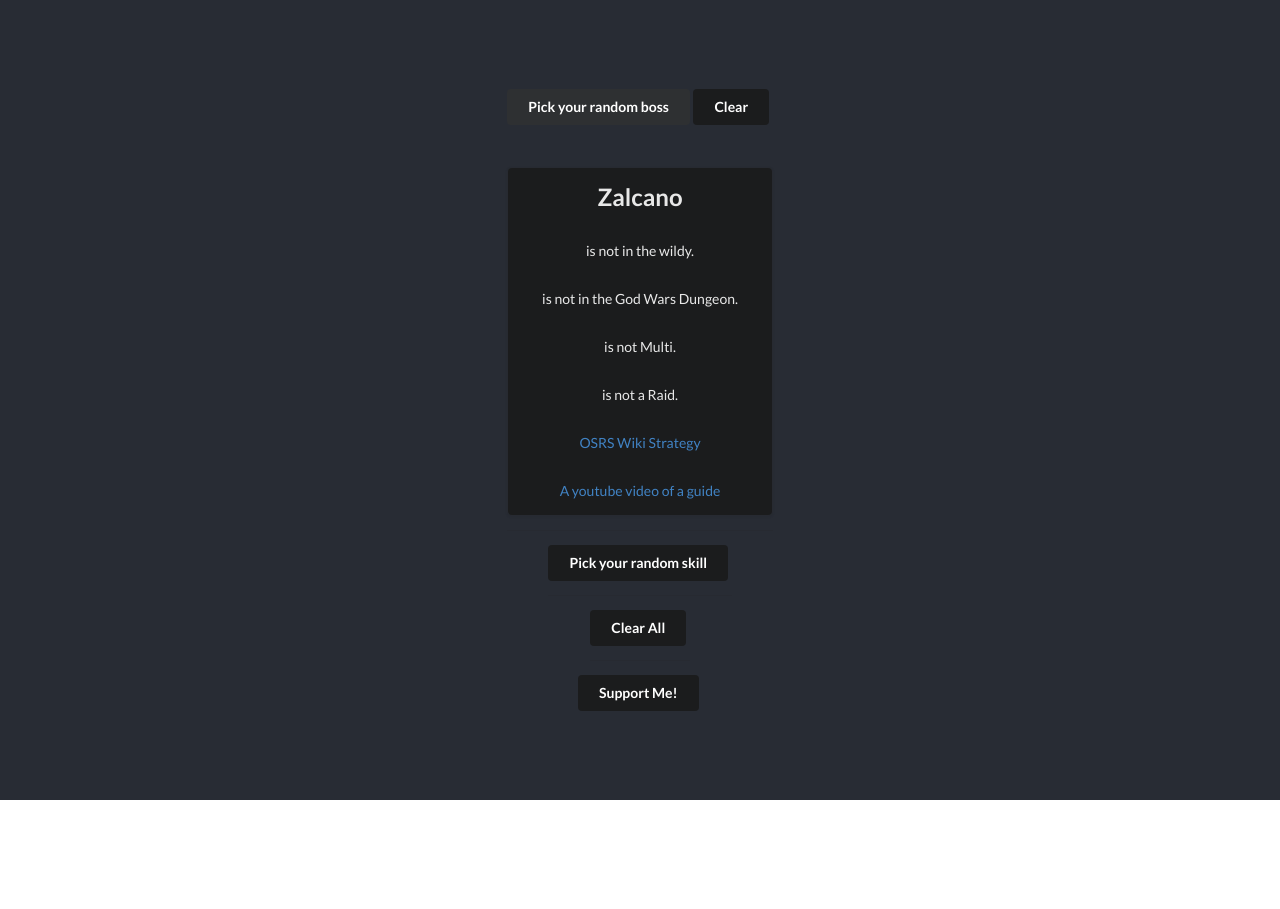
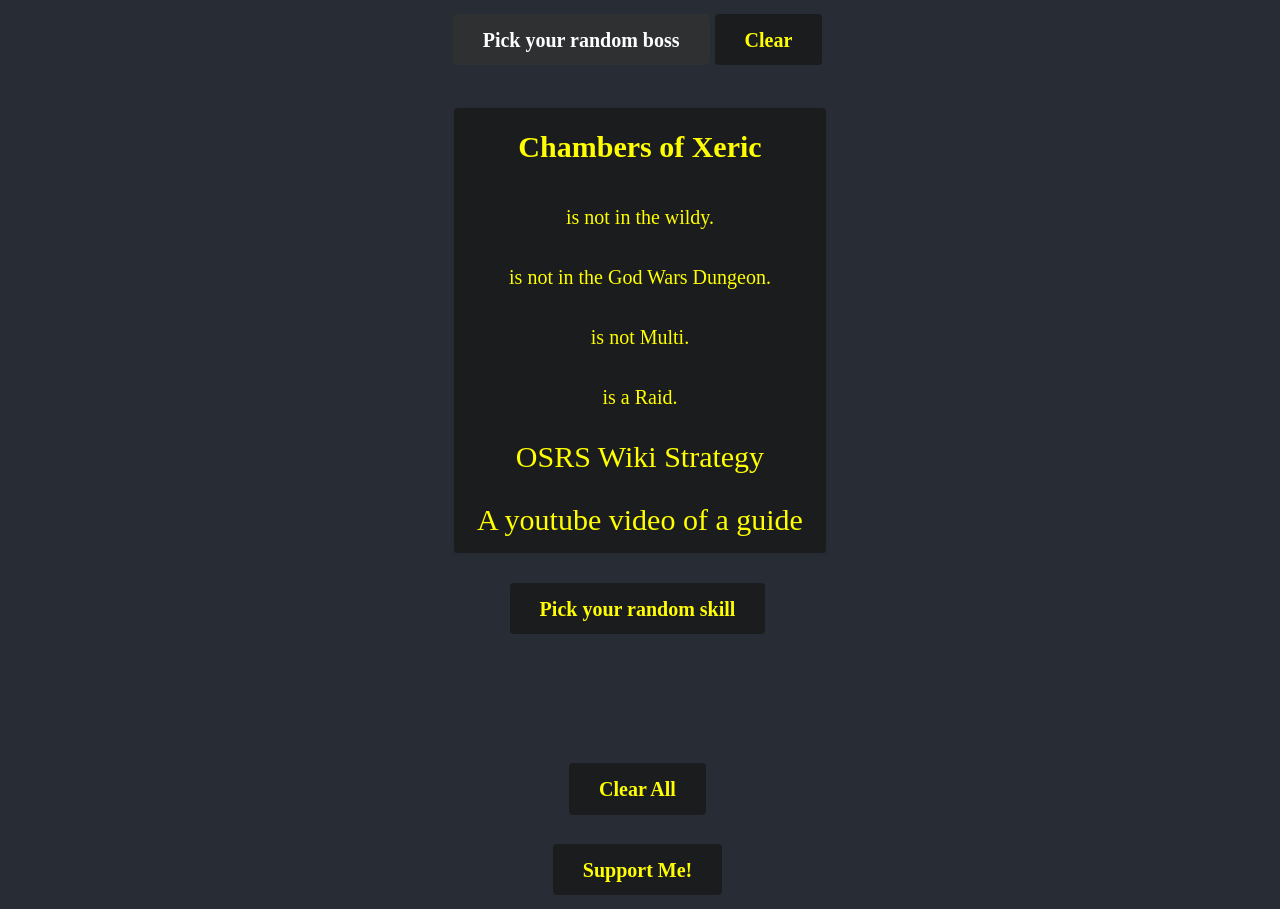
Before and after one commit to JonTelep/osrandom, a React (Create React App) app: page / in a window 1280 px wide. Both pictures are taken after a click on the button "Pick your random boss". Before the commit the page ends 800 px from the top, so only its background shows below. Built offline with nearby package versions, Linux system fonts and the light colour scheme.

Commit message:
Added OSRS Font, Added Filler and Future components.

```diff
--- a/src/App.css
+++ b/src/App.css
@@ -1,5 +1,6 @@
 .App {
   text-align: center;
+  color: yellow;
 }
 
 .App-logo {
@@ -7,22 +8,73 @@
   pointer-events: none;
 }
 
-@media (prefers-reduced-motion: no-preference) {
-  .App-logo {
-    animation: App-logo-spin infinite 20s linear;
-  }
-}
+
 
 .App-header {
   background-color: #282c34;
+
+  font-family: 'runescape_uf';
+  src :local('runescape_uf'), url(./fonts/runescape_uf.ttf) format('truetype');
+  font-size: 20px;
   min-height: 100vh;
   display: flex;
   flex-direction: column;
   align-items: center;
   justify-content: center;
   font-size: calc(10px + 2vmin);
-  color: white;
+  color: yellow;;
 }
+
+.ui.inverted.segment{
+  color: yellow;
+  font-family: 'runescape_uf';
+  src :local('runescape_uf'), url(./fonts/runescape_uf.ttf) format('truetype');
+  font-size: 20px;
+}
+
+.ui.secondary.button{
+  color: yellow;
+  font-family: 'runescape_uf';
+  src :local('runescape_uf'), url(./fonts/runescape_uf.ttf) format('truetype');
+  font-size: 20px;
+}
+
+.ui.secondary.button:hover{
+  color: blue;
+  font-family: 'runescape_uf';
+  src :local('runescape_uf'), url(./fonts/runescape_uf.ttf) format('truetype');
+  font-size: 20px;
+}
+
+.ui.secondary.button:active{
+  color: cyan;
+  font-family: 'runescape_uf';
+  src :local('runescape_uf'), url(./fonts/runescape_uf.ttf) format('truetype');
+  font-size: 20px;
+}
+
+
+h2{
+  color: yellow;
+  font-family: 'runescape_uf';
+  src :local('runescape_uf'), url(./fonts/runescape_uf.ttf) format('truetype');
+  font-size: 30px;
+}
+
+a {
+  color: yellow;
+  font-family: 'runescape_uf';
+  src :local('runescape_uf'), url(./fonts/runescape_uf.ttf) format('truetype');
+  font-size: 30px;
+}
+a:hover {
+  color: pink;
+  font-family: 'runescape_uf';
+  src :local('runescape_uf'), url(./fonts/runescape_uf.ttf) format('truetype');
+  font-size: 30px;
+}
+
+
 
 .App-link {
   color: #61dafb;
--- a/src/App.js
+++ b/src/App.js
@@ -2,7 +2,8 @@
 import React, { useState } from 'react';
 
 import Donation from './components/donation';
-
+import Filler from './components/filler';
+import Future from './components/future';
 
 const bosses = [
   {
@@ -265,6 +266,15 @@
     isRaids: false,
     youtube: 'https://youtu.be/tihXu1-KYVk',
     osrswiki: 'https://oldschool.runescape.wiki/w/The_Nightmare/Strategies'
+  },
+  {
+    name: 'Phosani\'s Nightmare',
+    isGWD: false,
+    isWILDY: false,
+    isMulti: false,
+    isRaids: false,
+    youtube: 'https://youtu.be/pEMxp1PA93A',
+    osrswiki: 'https://oldschool.runescape.wiki/w/Phosani%27s_Nightmare'
   }
 ]
 
@@ -371,6 +381,7 @@
   const [bossesSelected, setBossesSelected] = useState(false);
   const [skillSelected, setSkillSelected] = useState(false);
   const [donationSelected, setDonationSelected] = useState(false);
+  const [futureSelected, setFutureSelected] = useState(false);
 
   //BOSSES
   const [bossName, setBossName] = useState('');
@@ -414,6 +425,10 @@
     setDonationSelected(true);
   }
 
+  const SelectFuture = () => {
+    setFutureSelected(true);
+  }
+
   const ClearAllSelections = () => {
     setBossesSelected(false);
     setSkillSelected(false);
@@ -424,12 +439,12 @@
   const ClearSkillSelection = () => {
     setSkillSelected(false);
   }
-  const ClearDonation = () => {
+  const ClearDonationFuture = () => {
     setDonationSelected(false);
+    setFutureSelected(false);
   }
 
   return (
-
       <div className="App">
         <header className="App-header">
           <div className="ui vertical segment">
@@ -459,6 +474,7 @@
                   <a href={bossYoutube}>A youtube video of a guide</a>
                 </div>
             </div> : ''
+
             }
           </div>
           <div className="ui vertical segment">
@@ -472,25 +488,29 @@
               </div>
               : ''
             }
+            <Filler />
+            <Filler />
+            <Filler />
+            <Filler />
+            <Filler />
           </div>
           <div className="ui vertical segment">
-            {skillSelected || bossesSelected || donationSelected ? <button className="ui secondary button" onClick={ClearAllSelections}>Clear All</button> : ''}
+             {bossesSelected || skillSelected ?<button className="ui secondary button" onClick={ClearAllSelections}>Clear All</button>: '' }
           </div>
 
           <div className="ui vertical segment">
               {!donationSelected ? <button className="ui secondary button" onClick={SelectDonation}>Support Me!</button> : ''}
-
               {donationSelected ?
                 <div className="ui piled segments">
-
                   <div className="ui inverted segment">
                     <Donation />
-                    {donationSelected ? <button className="ui secondary button" onClick={ClearDonation}>Clear</button> : ''}
+                    {futureSelected ? <Future />: ''}
+                    {!futureSelected ? <button className="ui secondary button" onClick={SelectFuture}>Site's Future</button> : ''}
+                    {donationSelected || futureSelected ? <button className="ui secondary button" onClick={ClearDonationFuture}>Clear</button> : ''}
                   </div>
                 </div>
                 : ''
               }
-
             </div>
           </header>
       </div>
--- a/src/components/donation.js
+++ b/src/components/donation.js
@@ -4,13 +4,13 @@
 const Donation = () => {
     return(
         <div>
-            <h1>Any support would be nice.</h1>
-                <ul>
-                    <li> <a href="https://www.patreon.com/Telep">Patreon</a></li>
-                    <li>Ethereum - 0x1d2edaa24f7cfcff19e219b7248901fa9708afec</li>
-                    <li>Bitcoin - 18fzv6AufiJrxcYJMSfbxbRuqNWy9XKYTU</li>
-                    <li>Doge - DJJp4QG693qrfXgtZFjFfqdDDY4KKAndQ7</li>
-                </ul>
+            <h1>Any support help me.</h1>
+                <div className="ui list">
+                    <div className="item"> <a href="https://www.patreon.com/Telep">Patreon</a></div>
+                    <div className="item">Ethereum - 0x1d2edaa24f7cfcff19e219b7248901fa9708afec</div>
+                    <div className="item">Bitcoin - 18fzv6AufiJrxcYJMSfbxbRuqNWy9XKYTU</div>
+                    <div className="item">Doge - DJJp4QG693qrfXgtZFjFfqdDDY4KKAndQ7</div>
+                </div>
         </div>
     );
 
--- /dev/null
+++ b/src/components/filler.js
@@ -0,0 +1,11 @@
+import React from 'react';
+
+const Filler = () => {
+    return (
+        <div>
+            <br />
+        </div>
+    )
+}
+
+export default Filler;
--- /dev/null
+++ b/src/components/future.js
@@ -0,0 +1,29 @@
+import React from 'react';
+
+const Future = () => {
+    return(
+        <div>
+            <br />
+                <div className="ui list">
+                    <div className="item">
+                        <h2>Styling</h2>
+                        Fix some styling issues
+                     </div>
+                     <div className="item">
+                        <h2>Bosses</h2>
+                        Filter capabilities on isWildy, isGWD, isMulti, isSkilling and isRaid.
+                     </div>
+                     <div className="item">
+                        <h2>Skills</h2>
+                        Filter capabilites on combats,
+                     </div>
+                     <div className="item">
+                        <h2>Filtering on your account</h2>
+                        Filter capabilites on is99, is boss KC below a count, general yes no to are you able to a kill a boss.
+                     </div>
+                </div>
+        </div>
+    );
+}
+
+export default Future;
```
